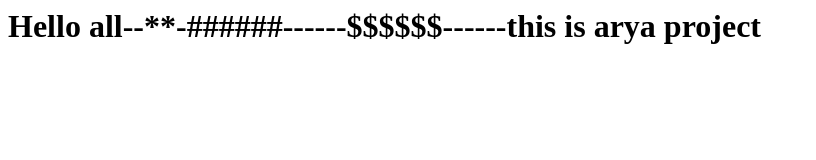
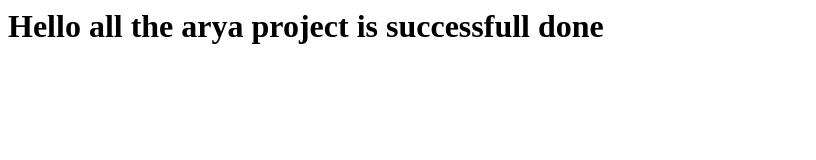
Before and after one commit to jacksneel/arya-project, a plain HTML site: page index.html in a window 1280 px wide. Shown: the whole page, without its empty margins (0-816 px from the left). Drawn offline with Linux system fonts and the light colour scheme.

Commit message:
this is 5nd commit

```diff
--- a/index.html
+++ b/index.html
@@ -1 +1 @@
-<h1>Hello all--**-######------$$$$$$------this is arya project</h1>
+<h1>Hello all the  arya project is successfull done</h1>
```
